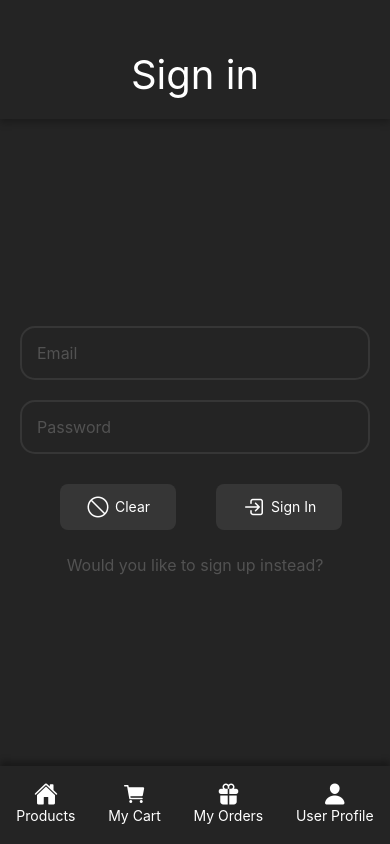
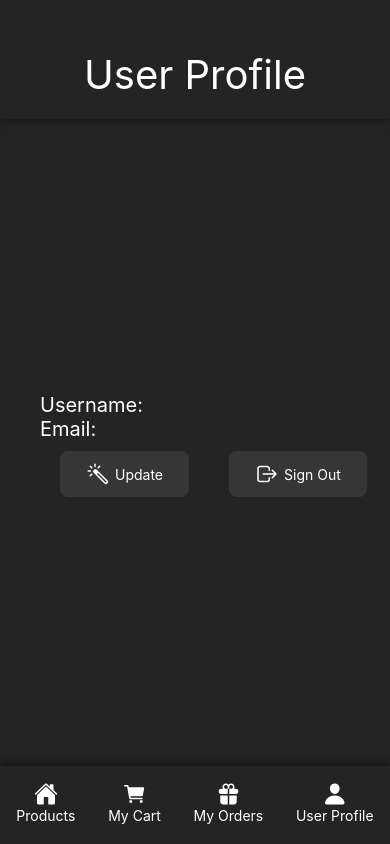
Before and after one commit to codyaj/fake-store, a React Native app: screen /profile in a window 390 px wide. Built offline with nearby package versions, Linux system fonts and the light colour scheme.

Commit message:
Final Submission: Created profile page, fixed bugs

```diff
--- a/App.js
+++ b/App.js
@@ -13,6 +13,7 @@ import productListScreen from './src/screens/productListScreen';
 import cartScreen from './src/screens/cartScreen';
 import loginScreen from './src/screens/loginScreen';
 import signupScreen from './src/screens/signupScreen';
+import profileScreen from './src/screens/profileScreen';
 
 const Stack = createStackNavigator();
 
@@ -59,6 +60,10 @@ export default function App() {
             name='signup'
             component={signupScreen}
           />
+          <Stack.Screen
+            name='profile'
+            component={profileScreen}
+          />
         </Stack.Navigator>
       </NavigationContainer>
     </Provider>
--- a/src/screens/loginScreen.js
+++ b/src/screens/loginScreen.js
@@ -2,7 +2,6 @@ import React, { useEffect, useState } from 'react';
 import { StyleSheet, View, Text, TextInput, TouchableOpacity, StatusBar } from 'react-native';
 import { Ionicons } from "@expo/vector-icons";
 import { useDispatch, useSelector } from 'react-redux';
-import { addToCart } from '../slices/cartSlice';
 import { login } from '../slices/authSlice';
 import NavFooter from '../components/navFooter';
 
@@ -15,7 +14,9 @@ export default function LoginScreen({ route, navigation }) {
         setPassword('');
     }
 
-    const login = async () => {
+    const dispatch = useDispatch();
+
+    const handleLogin = async () => {
         console.log('login attempted');
         try {
             const response = await fetch('http://192.168.20.7:3000/users/signin', {
@@ -35,10 +36,12 @@ export default function LoginScreen({ route, navigation }) {
                 console.log('Signin successful:', data);
 
                 // Store token
-                dispatchEvent(login({
+                dispatch(login({
                     token: data.token,
                     user: { name: data.name, email: data.email, id: data.id }
                 }));
+
+                navigation.replace('profile');
             } else {
                 console.error('Signin failed:', data.message || data);
             }
@@ -83,7 +86,7 @@ export default function LoginScreen({ route, navigation }) {
                     </TouchableOpacity>
                     <TouchableOpacity
                         style={styles.btn}
-                        onPress={() => login()}
+                        onPress={() => handleLogin()}
                     >
                         <Ionicons name="log-in-outline" size={24} color="white" />
                         <Text style={styles.btnText}>Sign In</Text>
--- /dev/null
+++ b/src/screens/profileScreen.js
@@ -0,0 +1,106 @@
+import React, { useEffect, useState } from 'react';
+import { StyleSheet, View, Text, TextInput, TouchableOpacity, StatusBar } from 'react-native';
+import { Ionicons } from "@expo/vector-icons";
+import { useDispatch, useSelector } from 'react-redux';
+import { logout } from '../slices/authSlice';
+import NavFooter from '../components/navFooter';
+
+export default function ProfileScreen({ route, navigation }) {
+    const user = useSelector((state) => state.auth.user);
+
+    const dispatch = useDispatch();
+
+    const signout = () => {
+        dispatch(logout());
+        navigation.replace('login');
+    }
+
+    return (
+        <View style={styles.container}>
+            <StatusBar barStyle="light-content" backgroundColor="#242424" />
+
+            <View style={styles.headerContainer}>
+                <Text style={styles.headerText}>User Profile</Text>
+            </View>
+
+            <View style={styles.contentContainer}>
+                <Text style={styles.infoText}>Username: {user?.name}</Text>
+                <Text style={styles.infoText}>Email: {user?.email}</Text>
+                <View style={styles.btnContainer}>
+                    <TouchableOpacity
+                        style={styles.btn}
+                        onPress={() => clearAll()}
+                    >
+                        <Ionicons name="color-wand-outline" size={24} color="white" />
+                        <Text style={styles.btnText}>Update</Text>
+                    </TouchableOpacity>
+                    <TouchableOpacity
+                        style={styles.btn}
+                        onPress={() => signout()}
+                    >
+                        <Ionicons name="log-out-outline" size={24} color="white" />
+                        <Text style={styles.btnText}>Sign Out</Text>
+                    </TouchableOpacity>
+                </View>
+            </View>
+
+            <NavFooter navigation={navigation} route={route} />
+        </View>
+    );
+}
+
+const styles = StyleSheet.create({
+    container: {
+        flex: 1,
+        backgroundColor: '#242424'
+    },
+    headerContainer: {
+        backgroundColor: '#242424',
+        alignItems: "center",
+        marginBottom: 15,
+        // Shadow IOS
+        shadowColor: '#000',
+        shadowOffset: {width: 0, height: 4},
+        shadowOpacity: 0.25,
+        shadowRadius: 7,
+        // Android shadow
+        elevation: 5,
+    },
+    headerText: {
+        color: '#fff',
+        fontSize: 40,
+        paddingTop: 50,
+        padding: 20,
+    },
+    contentContainer: {
+        flex: 1,
+        justifyContent: 'center',
+        paddingHorizontal: 20,
+    },
+    infoText: {
+        paddingLeft: 20,
+        fontSize: 20,
+        color: '#fff',
+    },
+    btnContainer: {
+        flexDirection: 'row',
+        alignItems: 'center',
+        justifyContent: 'space-between',
+        marginVertical: 10,
+        marginHorizontal: 20,
+    },
+    btn: {
+        flexDirection: 'row',
+        alignItems: 'center',
+        marginHorizontal: 20,
+        backgroundColor: '#363636',
+        justifyContent: 'center',
+        borderRadius: 8,
+        paddingHorizontal: 26,
+        paddingVertical: 10,
+    },
+    btnText: {
+        marginLeft: 5,
+        color: '#fff',
+    },
+});
--- a/src/screens/signupScreen.js
+++ b/src/screens/signupScreen.js
@@ -2,7 +2,6 @@ import React, { useEffect, useState } from 'react';
 import { StyleSheet, View, Text, TextInput, TouchableOpacity, StatusBar } from 'react-native';
 import { Ionicons } from "@expo/vector-icons";
 import { useDispatch, useSelector } from 'react-redux';
-import { addToCart } from '../slices/cartSlice';
 import { login } from '../slices/authSlice';
 import NavFooter from '../components/navFooter';
 
@@ -15,6 +14,8 @@ export default function SignupScreen({ route, navigation }) {
         setEmail('');
         setPassword('');
     }
+
+    const dispatch = useDispatch();
 
     const signup = async () => {
         console.log('Signup Attempting');
@@ -37,10 +38,12 @@ export default function SignupScreen({ route, navigation }) {
                 console.log('Signup successful:', data);
 
                 // Store token
-                dispatchEvent(login({
+                dispatch(login({
                     token: data.token,
                     user: { name: data.name, email: data.email, id: data.id }
                 }));
+
+                navigation.replace('profile');
             } else {
                 console.error('Signup failed:', data.message || data);
             }
--- a/src/store.js
+++ b/src/store.js
@@ -1,8 +1,10 @@
 import { configureStore } from '@reduxjs/toolkit';
 import cartReducer from './slices/cartSlice';
+import authReducer from './slices/authSlice'
 
 export const store = configureStore({
   reducer: {
     cart: cartReducer,
+    auth: authReducer,
   },
 });
```
